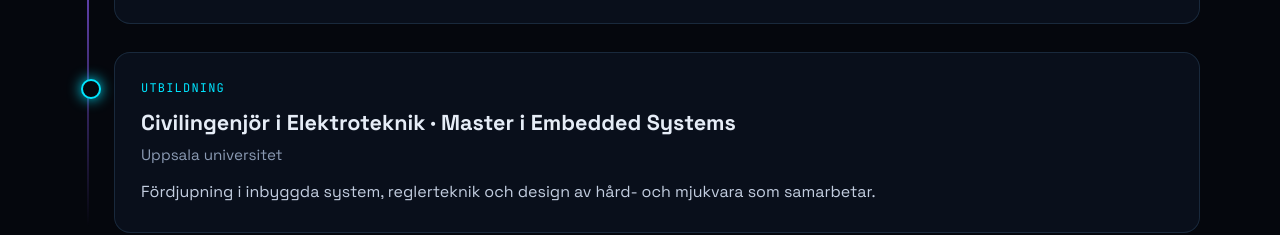
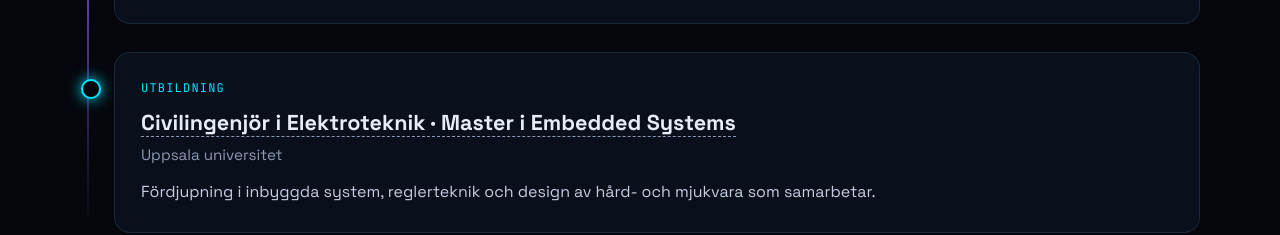
Before and after one commit to eksillen/eksillen.github.io, a plain HTML site: page index.html in a window 1280 px wide. Shown: the part 2903-3138 px from the top of the page. Drawn offline with Linux system fonts and the light colour scheme.

Commit message:
index.html

```diff
--- a/index.html
+++ b/index.html
@@ -147,6 +147,18 @@ html[dir="rtl"] .marathon-wrap .badge { left: auto; right: 12px; }
 .t-item p{color:#c3cee0}
 .stack{display:flex;gap:8px;flex-wrap:wrap;margin-top:16px}
 .stack span{font-family:var(--mono);font-size:.72rem;padding:4px 10px;border-radius:6px;background:rgba(139,92,246,.12);border:1px solid rgba(139,92,246,.35);color:#c4b2ff}
+
+/* External Link Styling for Education */
+.edu-link {
+  color: inherit;
+  text-decoration: none;
+  border-bottom: 1px dashed var(--muted);
+  transition: .3s;
+}
+.edu-link:hover {
+  color: var(--cyan);
+  border-color: var(--cyan);
+}
 
 /* RTL overrides for timeline */
 html[dir="rtl"] .timeline { padding-left: 0; padding-right: 34px; }
@@ -328,9 +340,10 @@ footer{border-top:1px solid var(--line);padding:26px 0;text-align:center;font-fa
         <p data-i18n="e_p2">Erfarenhet från Ahlsell som gav mig en bred förståelse för elektronik- och installationskomponenter och för vad kunder faktiskt behöver ute i verkligheten.</p>
       </div>
 
+      <!-- UPPDATERAD UTBILDNINGSSEKTION -->
       <div class="t-item card reveal d2">
         <div class="t-meta" data-i18n="t_edu">Utbildning</div>
-        <h3 data-i18n="e_title3">Civilingenjör i Elektroteknik · Master i Embedded Systems</h3>
+        <h3><a href="https://www.uu.se/utbildning/studieplan?query=2587" target="_blank" rel="noopener noreferrer" class="edu-link" data-i18n="e_title3">Civilingenjör i Elektroteknik · Master i Embedded Systems</a></h3>
         <div class="org">Uppsala universitet</div>
         <p data-i18n="e_p3">Fördjupning i inbyggda system, reglerteknik och design av hård- och mjukvara som samarbetar.</p>
       </div>
```
